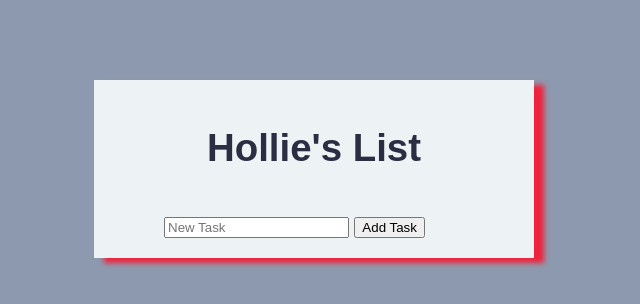
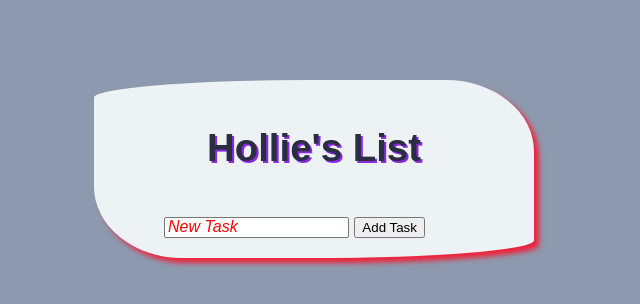
Before and after one commit to MollCat/Load-Remove-Task, a plain HTML site: page src/index.html in a window 1280 px wide. Shown: the whole page, without its empty margins (326-966 px from the left). Drawn offline with Linux system fonts and the light colour scheme.

Commit message:
feat: Added Border Radius
Also added text-shadow

```diff
--- a/src/index.css
+++ b/src/index.css
@@ -1,7 +1,7 @@
 body {
     background-color: #8D99AE;
     color: #2B2D42;
-
+    font-family:sans-serif;
 }
 
 h1 {
@@ -11,6 +11,7 @@ h1 {
 }
 
 #tasks {
+
     display: flex;
     flex-direction: column;
     margin-left: auto;
@@ -20,7 +21,8 @@ h1 {
 }
 
 #add-task {
-
+    font-family: sans-serif;
+    font-weight: bold;
     margin-top: 5%;
     margin-left: auto;
     margin-right: auto;
@@ -28,6 +30,7 @@ h1 {
 }
 
 #container {
+    text-shadow:2px 2px blueviolet;
     margin-top: 10vh;
     width: 400px;
     margin-left: auto;
@@ -35,13 +38,23 @@ h1 {
     background-color: #EDF2F4;
     font-family: sans-serif;
     font-size: larger;
-    box-shadow: 10px 5px 5px #EF233C;
+    box-shadow: 5px 5px 5px #EF233C;
     padding: 20px;
+    border-radius: 50% 20% / 10% 40%;
 }
 
 #tasks label {
+    text-shadow: 1px 1px red;
+    font-weight: bold;
+    font-family: sans-serif;
     width: 150px;
     margin-left: auto;
     margin-right: auto;
     height: 50px;
 }
+
+input::placeholder {
+    color: red;
+    font-size: 1.2em;
+    font-style: italic;
+  }
```
